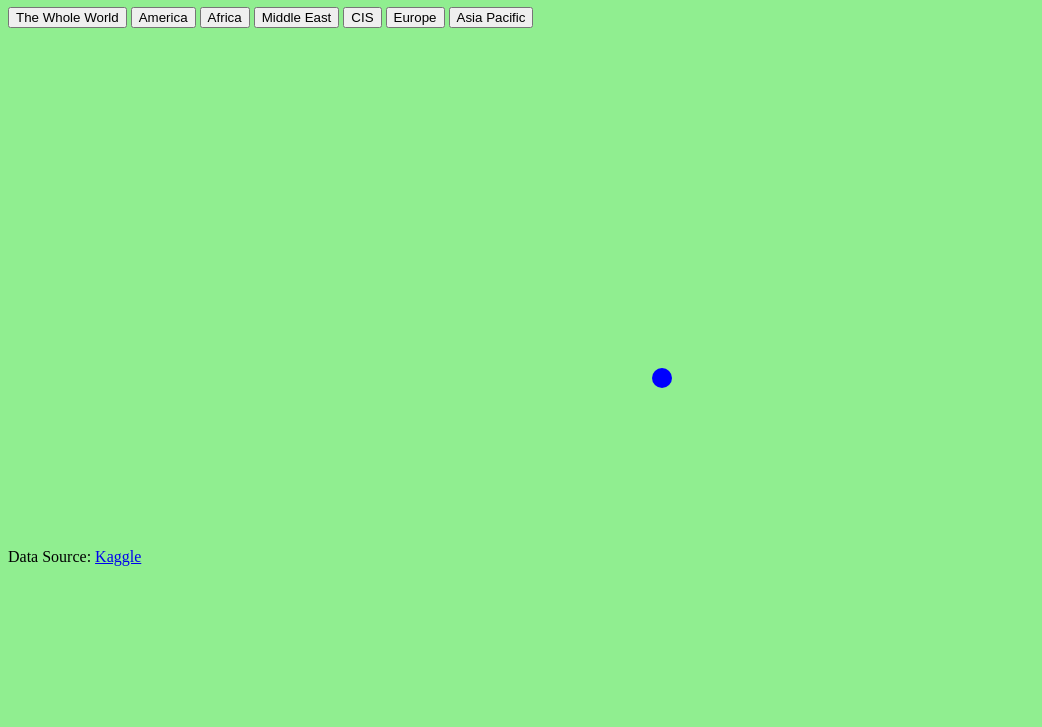
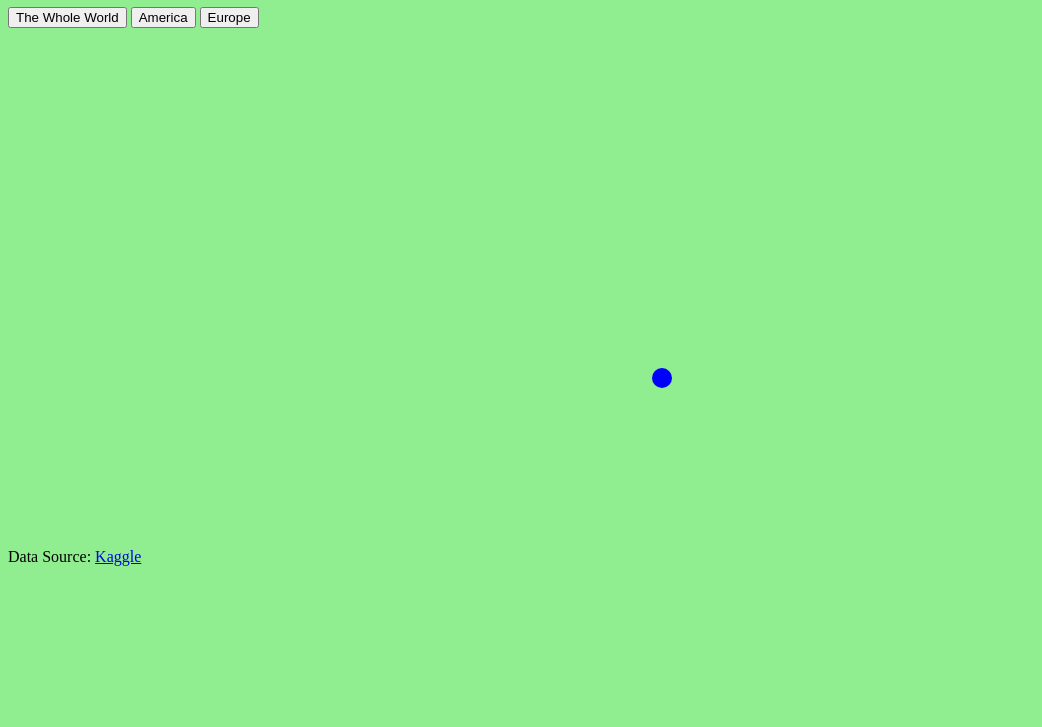
Before and after one commit to thealewen/CS416-DataViz, a plain HTML site: page index.html in a window 1280 px wide. Shown: the part 73-800 px from the top of the page, without its empty margins (0-1042 px from the left). Drawn offline with nearby package versions, Linux system fonts and the light colour scheme.

Commit message:
Update index.html

```diff
--- a/index.html
+++ b/index.html
@@ -18,13 +18,12 @@
      </div>
 
      <button onclick="location.href = 'https://thealewen.github.io/CS416-DataViz/index.html';"> The Whole World </button>
-<!--      <p><a href="a.html" role="button">America</a></p> -->
      <button onclick="location.href = 'https://thealewen.github.io/CS416-DataViz/a.html';"> America </button>
-     <button onclick=“africa()“> Africa </button>
+<!--      <button onclick=“africa()“> Africa </button>
      <button onclick=“mideast()“> Middle East </button>
-     <button onclick=“cis()“> CIS </button>
-     <button onclick=“europe()“> Europe </button>
-     <button onclick=“asiapac()“> Asia Pacific </button>
+     <button onclick=“cis()“> CIS </button> -->
+     <button onclick="location.href = 'https://thealewen.github.io/CS416-DataViz/a.html';"> Europe </button>
+<!--      <button onclick=“asiapac()“> Asia Pacific </button> -->
 
      <div id="g1"></div>
      <svg width=500 height=500></svg>
```
